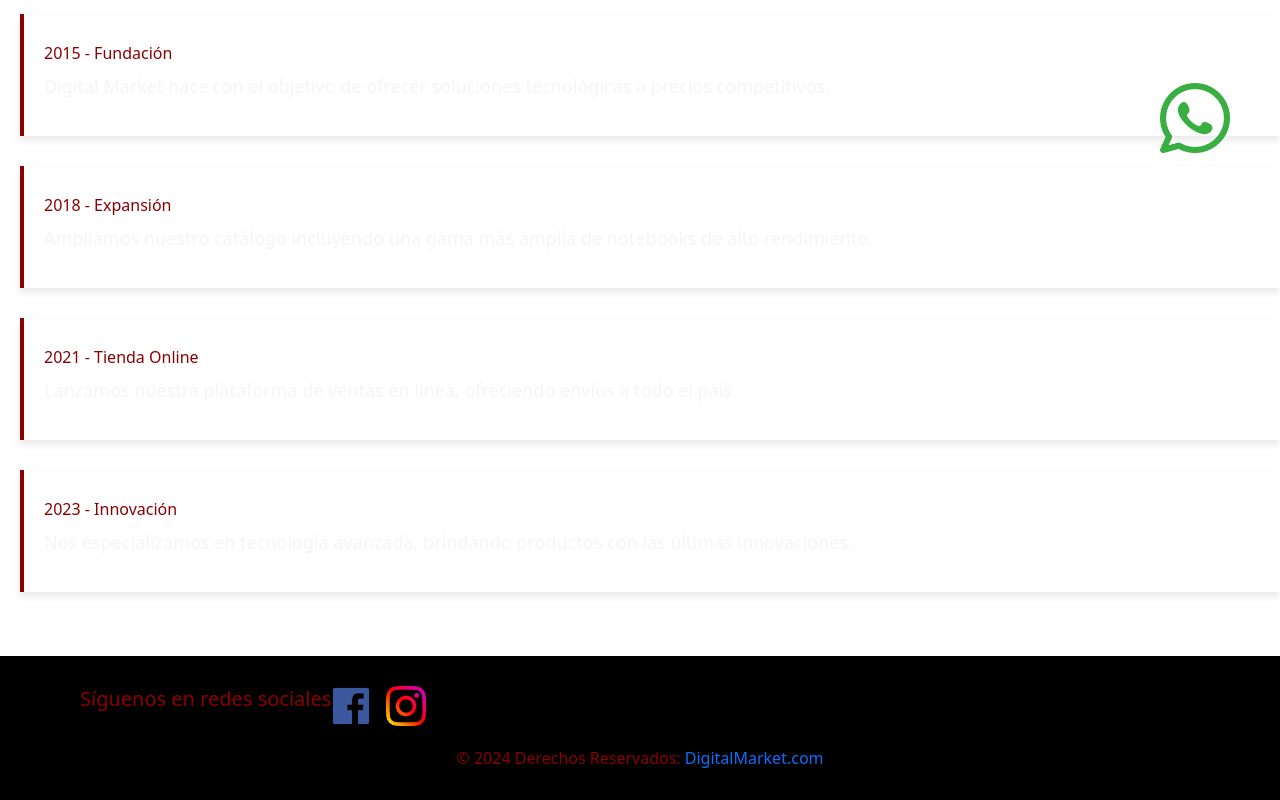
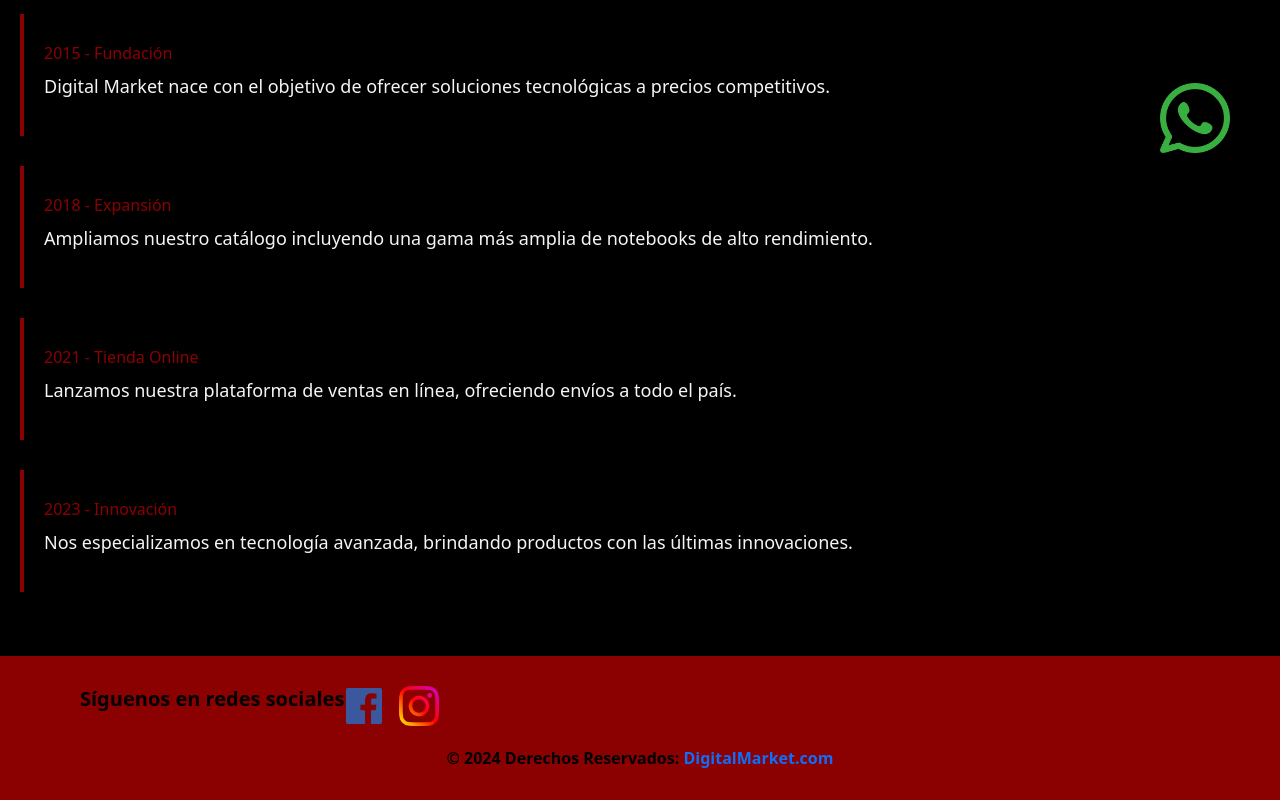
Before and after one commit to NicolasSoraiz/digital-market, a website: page pages/nosotros.html in a window 1280 px wide. Shown: the part 597-1397 px from the top of the page. Drawn offline with nearby package versions, Linux system fonts and the light colour scheme.

Commit message:
tercer commit

```diff
--- a/scss/components/_footer.scss
+++ b/scss/components/_footer.scss
@@ -1,6 +1,6 @@
 footer {
-    background-color: nth($lista-de-colores,2);
-    color: $primary-color;
+    background-color: $primary-color;
+    color: white;
     padding: 20px 0;
     margin-top: 5%;
 }
@@ -15,7 +15,8 @@ footer {
     padding: 10px;
     h5 {
         margin-bottom: 15px;
-        color: $primary-color;
+        color: nth($lista-de-colores,2);
+        font-weight: bold;
     }
 }
 .social {
@@ -33,6 +34,7 @@ footer {
 .footer-bottom {
     text-align: center;
     padding: 10px 0;
-    background-color: nth($lista-de-colores,2);
-    color: $primary-color;
+    background-color: $primary-color;
+    color: nth($lista-de-colores,2);
+    font-weight: bold;
 }
--- a/scss/components/_header.scss
+++ b/scss/components/_header.scss
@@ -12,9 +12,8 @@ ul {
     list-style: none;
 }
 
-
 header {
-    background-color: nth($lista-de-colores, 2) !important;
+    background-color: nth($lista-de-colores, 2);
     padding: 15px;
     position: static;
     top: 0;
@@ -26,9 +25,9 @@ header {
     box-sizing: border-box;
     overflow: hidden;
     nav {
-        background-color: nth($lista-de-colores,2) !important;
+        background-color: nth($lista-de-colores,2);
         div ul {
-            background-color: nth($lista-de-colores,2) !important;
+            background-color: nth($lista-de-colores,2);
         }
         ul {
             list-style: none;
@@ -97,6 +96,7 @@ header {
     color: $primary-color;
     border: 1px solid $primary-color;
     &:focus {
+        background-color: nth($lista-de-colores,2);
         outline: none;
         border: 2px solid $hover-color;
         box-shadow: 0 0 5px $hover-color;
--- a/scss/components/_main.scss
+++ b/scss/components/_main.scss
@@ -25,6 +25,10 @@
 
 // PRODUCTOS DESTACADOS //
 
+
+body {
+    background-color: nth($lista-de-colores,2);
+}
 .productos-destacados {
     h2 {
         background-color: $primary-color;
@@ -45,7 +49,7 @@
             @extend %button-base;
             background-color: transparent;
             color: $text-color;
-            border: 2px solid nth($lista-de-colores, 1);
+            border: 2px solid nth($lista-de-colores,1);
             border-radius: 10px;
             padding: 20px;
             text-align: center;
@@ -116,7 +120,7 @@
             min-width: 250px;
             &:hover {
                 transform: scale(1.05);
-                box-shadow: 0 8px 16px color($lista-de-colores, 2);
+                box-shadow: 0 8px 16px color($lista-de-colores, 2) !important;
             }
         }
         img {
```
Also changed, not shown: css/estilos.css, scss/estilos.scss (line endings or trailing spaces).
